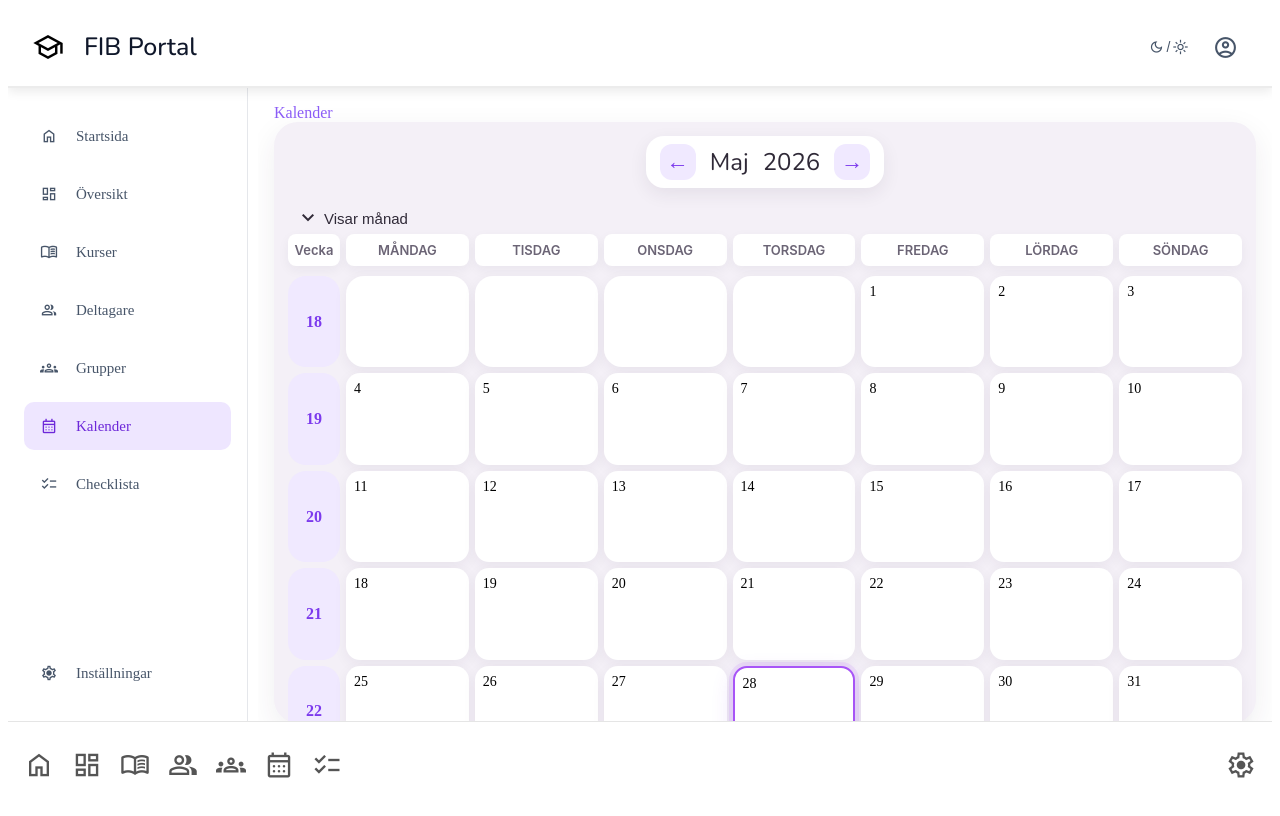
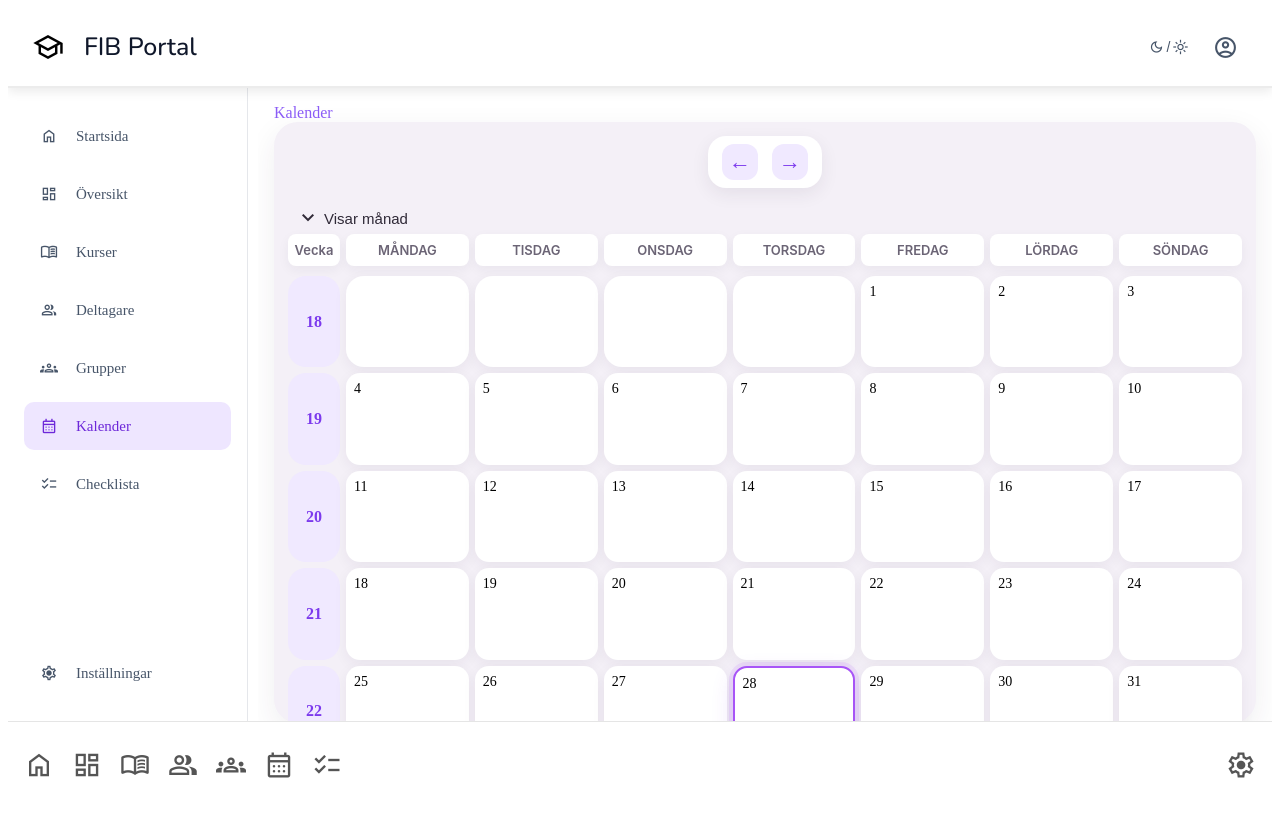
Before and after one commit to Brian-Bridgeman/Eduworkspace, an Angular app in the folder Client/: page /kalender in a window 1280 px wide. Built offline with nearby package versions, Linux system fonts and the light colour scheme.

Commit message:
Knappar för att pendla mellan månader

```diff
--- a/Client/src/app/components/kalender/kalender.html
+++ b/Client/src/app/components/kalender/kalender.html
@@ -2,16 +2,17 @@
 
   <!-- HEADER -->
   <div class="kalender-header">
-    <button id="back-button"
+    <button
+  id="back-button"
   class="back-button"
   (click)="previousMonth()">
   ←
 </button>
 
-    <h1>{{ monthName }}</h1>
-    <h2>{{ year }}</h2>
-
-    <button id="forward-button" class="forward-button" (click)="nextMonth()">
+<button
+  id="forward-button"
+  class="forward-button"
+  (click)="nextMonth()">
   →
 </button>
       </div>
```
Lines whose indentation alone changed are shown as unchanged.
